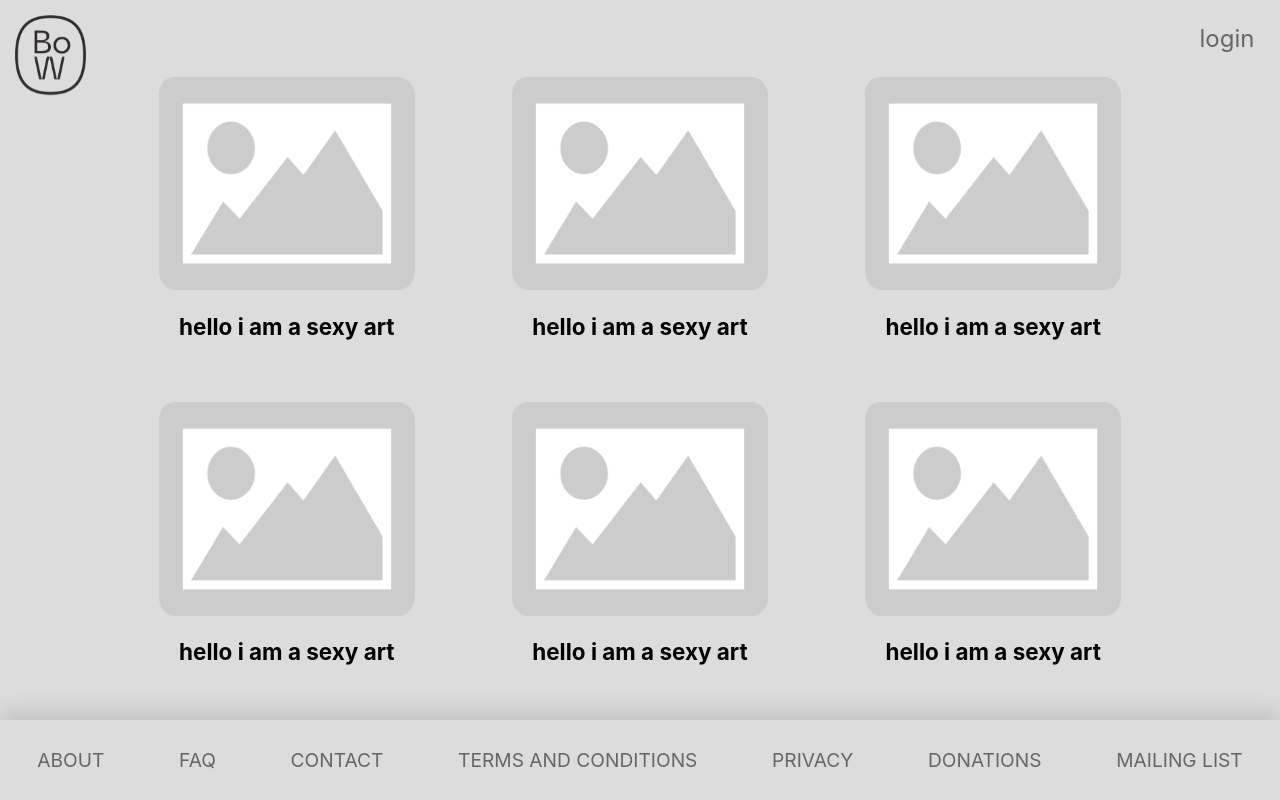
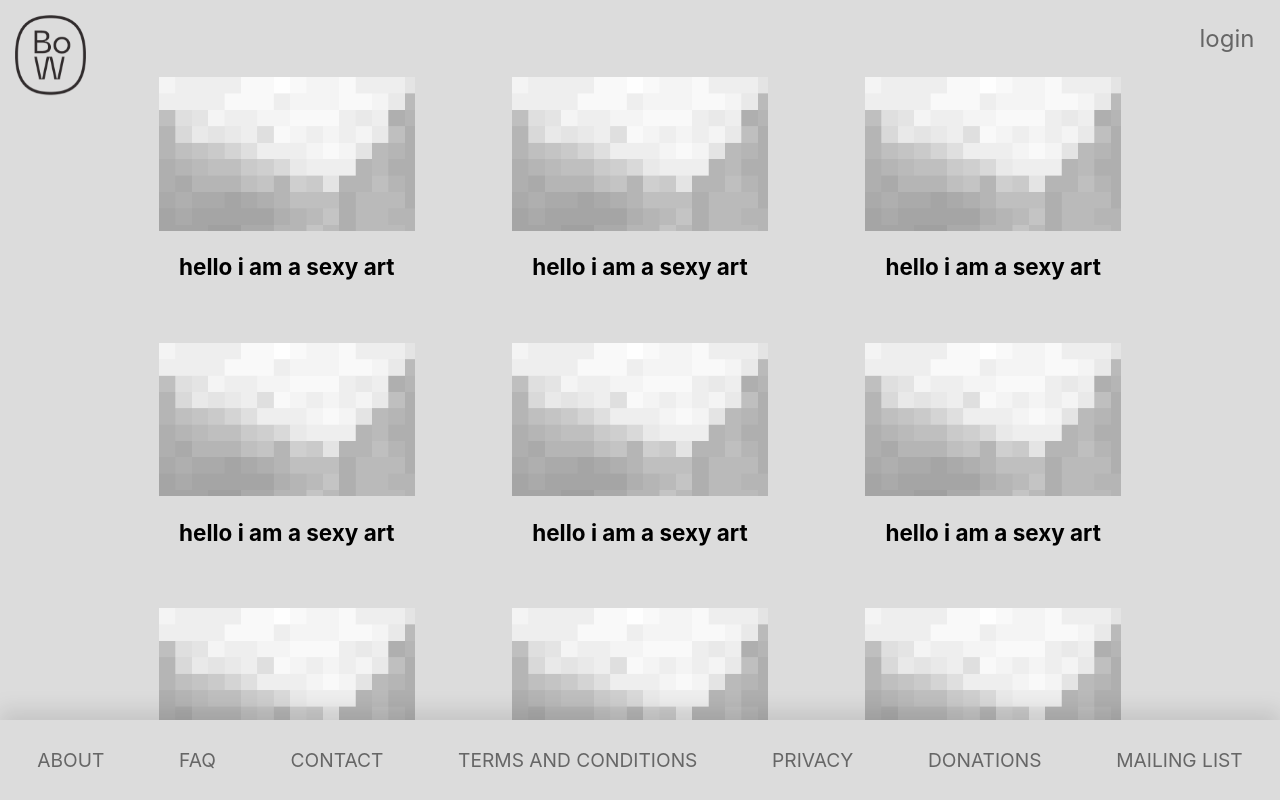
Before and after one commit to Scorpio750/bow-mvp, a React (Create React App) app in the folder react-app/: page /feed in a window 1280 px wide. Built offline with nearby package versions, Linux system fonts and the light colour scheme.

Commit message:
modals pls

```diff
--- a/react-app/src/containers/Feed/Feed.js
+++ b/react-app/src/containers/Feed/Feed.js
@@ -1,6 +1,7 @@
 import React, { useEffect } from 'react';
 import { PropTypes as p } from 'prop-types';
 import { connect } from 'react-redux';
+import Modal from 'react-modal';
 
 import { getAllPosts } from '../../store/actions/posts';
 
@@ -8,19 +9,42 @@ import Post from '../Post/Post';
 
 import styles from './Feed.module.css';
 
-export const renderPostPreviews = (posts, colIndex) => {
-  posts = Array(90).fill({ title: 'hello i am a sexy art' });
+
+Modal.setAppElement('#root');
+
+
+
+export const renderPostPreviews = (openModal, posts, colIndex) => {
+  posts = Array(200).fill({ title: 'hello i am a sexy art' });
   const moddedPosts = posts.reduce((modList, post, index) => {
     if (index % 3 === colIndex) modList.push(post);
     return modList;
   }, []);
   const renderedPosts = moddedPosts.map(
-    post => <Post title={post.title} image={post.image} />
+    post =>
+      <Post
+        title={post.title}
+        image={post.image}
+        onClick={() => {
+          alert('bruh');
+          openModal();
+        }}
+      />
   );
   return renderedPosts;
 };
 
 export const Feed = props => {
+  const [modalIsOpen,setIsOpen] = React.useState(false);
+
+  const openModal = () => {
+    setIsOpen(true);
+  }
+
+  const closeModal = () => {
+    setIsOpen(false);
+  }
+
   useEffect(() => {
     console.log({ props });
     props.getAllPosts();
@@ -30,20 +54,28 @@ export const Feed = props => {
     <div className={styles.feedContainer}>
       <div className={styles.feedColumn1}>
         <ul className={styles.postsList}>
-          {renderPostPreviews(props.posts, 0)}
+          {renderPostPreviews(openModal, props.posts, 0)}
         </ul>
       </div>
       <div className={styles.feedColumn2}>
         <ul className={styles.postsList}>
-          {renderPostPreviews(props.posts, 1)}
+          {renderPostPreviews(openModal, props.posts, 1)}
         </ul>
       </div>
       <div className={styles.feedColumn3}>
         <ul className={styles.postsList}>
-          {renderPostPreviews(props.posts, 2)}
+          {renderPostPreviews(openModal, props.posts, 2)}
         </ul>
       </div>
+      <Modal
+        isOpen={modalIsOpen}
+        onRequestClose={closeModal}
+        contentLabel="test"
+      >
+        <h1>hi</h1>
+      </Modal>
     </div>
+
   )
 }
 
--- a/react-app/src/containers/Post/Post.js
+++ b/react-app/src/containers/Post/Post.js
@@ -1,7 +1,7 @@
 import React from 'react';
 import { PropTypes as p } from 'prop-types';
 
-import placeholder from '../../assets/image_placeholder.png';
+import placeholder from '../../assets/sexy_placeholder.jpg';
 import styles from './Post.module.css';
 
 export const Post = props => {
@@ -12,7 +12,7 @@ export const Post = props => {
         src={props.image || placeholder}
         alt='pretend there is some art here'
       />
-      <h3>{props.title || 'hello i am sascha and this website is my art piece'}</h3>
+      <h3 className={styles.title}>{props.title || 'hello i am sascha and this website is my art piece'}</h3>
       <div style={{ marginBottom: '2.5rem' }}></div>
     </div>
   )
--- a/react-app/src/containers/Post/Post.module.css
+++ b/react-app/src/containers/Post/Post.module.css
@@ -3,3 +3,11 @@
   flex-flow: column nowrap;
   max-width: 20vw;
 }
+
+.artwork {
+  cursor: pointer;
+}
+
+.title {
+  cursor: default;
+}
```
Also changed, not shown: react-app/src/assets/sexy_placeholder.jpg (added).
